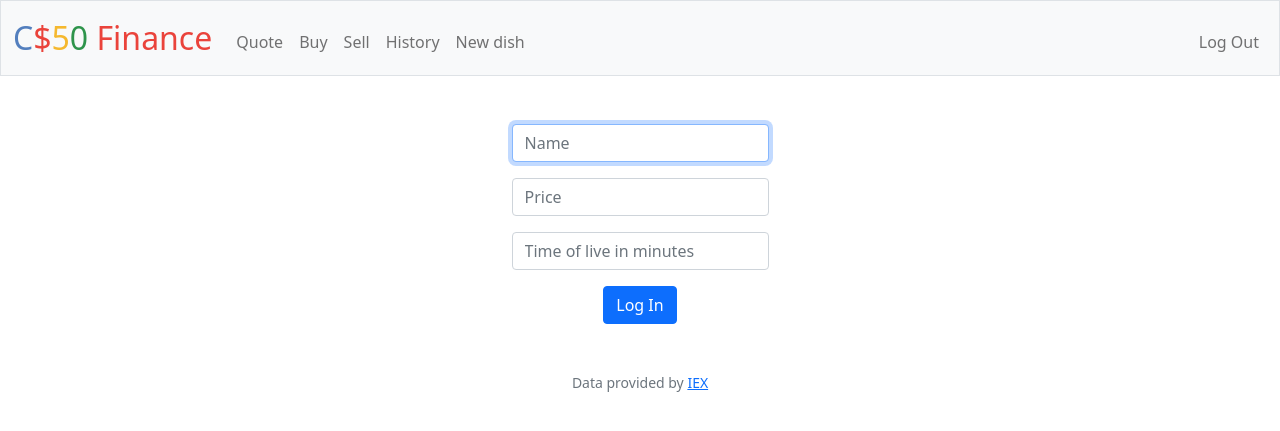
After one commit to miron239/final_project, a Flask app: page /new_dish in a window 1280 px wide. The commit adds this page. Shown: the top 431 px of the page. Run offline with Flask 3, Linux system fonts and the light colour scheme; a user stored in the database is signed in.

Commit message:
add_dish page added

```diff
--- a/app.py
+++ b/app.py
@@ -8,6 +8,7 @@ from werkzeug.security import check_password_hash, generate_password_hash
 from flask import g
 
 from helpers import apology, login_required, lookup, usd, sql_data_to_list_of_dicts
+
 
 # Configure application
 app = Flask(__name__)
@@ -76,6 +77,8 @@ def login():
             return apology("invalid username or password", 403)
 
         session["user_id"] = rows[0]["id"]
+        session["user_role"] = rows[0]["role"]
+        session["user_rights"] = rows[0]["rights"]
         return redirect("/")
 
     if request.method == "GET":
@@ -106,7 +109,10 @@ def login():
             return apology("invalid username and/or password", 403)
 
         # Remember which user has logged in
+        print(rows)
         session["user_id"] = rows[0]["id"]
+        session["user_role"] = rows[0]["role"]
+        session["user_rights"] = rows[0]["rights"]
 
         # Redirect user to home page
         return redirect("/")
@@ -132,6 +138,38 @@ def logout():
 def quote():
     """Get stock quote."""
     return apology("TODO")
+
+
+@app.route("/new_dish", methods=["GET", "POST"])
+@login_required
+def new_dish():
+    if request.method == "POST":
+        if session["user_role"] == "admin":
+            name = request.form.get('name')
+            price = request.form.get('price')
+            livetime = request.form.get('livetime')
+
+            if not name:
+                return apology("Name can not be empty")
+            if not price:
+                return apology("Price can not be empty")
+            if not livetime:
+                return apology("Price can not be livetime")
+
+            with sqlite3.connect("orders.db") as users:
+                cursor = users.cursor()
+                try:
+                    cursor.execute("INSERT INTO dishes (name, dish_price, livetime) VALUES (?, ?, ?)",(name, price, livetime))
+                except:
+                    return apology("Name is already in use")
+            users.commit()
+        else:
+            return apology("You are not the manager")
+    else:
+        return render_template("new_dish.html")
+    """Get stock quote."""
+    return apology("TODO")
+
 
 
 @app.route("/register", methods=["GET", "POST"])
--- a/templates/layout.html
+++ b/templates/layout.html
@@ -35,6 +35,7 @@
                             <li class="nav-item"><a class="nav-link" href="/buy">Buy</a></li>
                             <li class="nav-item"><a class="nav-link" href="/sell">Sell</a></li>
                             <li class="nav-item"><a class="nav-link" href="/history">History</a></li>
+                            <li class="nav-item"><a class="nav-link" href="/new_dish">New dish</a></li>
                         </ul>
                         <ul class="navbar-nav ms-auto mt-2">
                             <li class="nav-item"><a class="nav-link" href="/logout">Log Out</a></li>
--- /dev/null
+++ b/templates/new_dish.html
@@ -0,0 +1,20 @@
+{% extends "layout.html" %}
+
+{% block title %}
+    New dish
+{% endblock %}
+
+{% block main %}
+    <form action="/new_dish" method="post">
+        <div class="mb-3">
+            <input autocomplete="off" autofocus class="form-control mx-auto w-auto" id="name" name="name" placeholder="Name" type="text">
+        </div>
+        <div class="mb-3">
+            <input autocomplete="off" autofocus class="form-control mx-auto w-auto" id="price" name="price" placeholder="Price" type="number">
+        </div>
+        <div class="mb-3">
+            <input autocomplete="off" autofocus class="form-control mx-auto w-auto" id="livetime" name="livetime" placeholder="Time of live in minutes" type="number">
+        </div>
+        <button class="btn btn-primary" type="submit">Log In</button>
+    </form>
+{% endblock %}
```
Also changed, not shown: database.db (added), orders.db (added), 2 other files.
